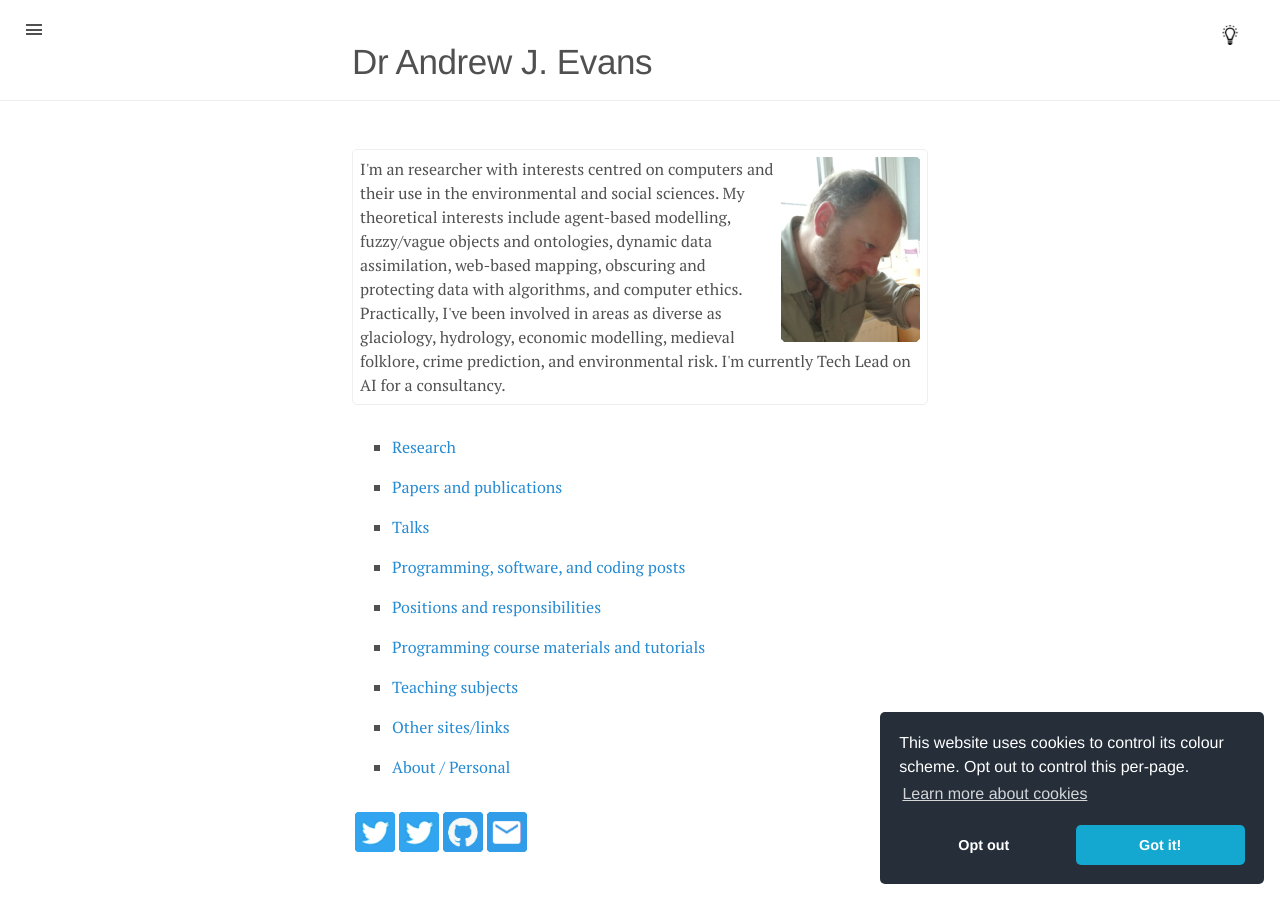
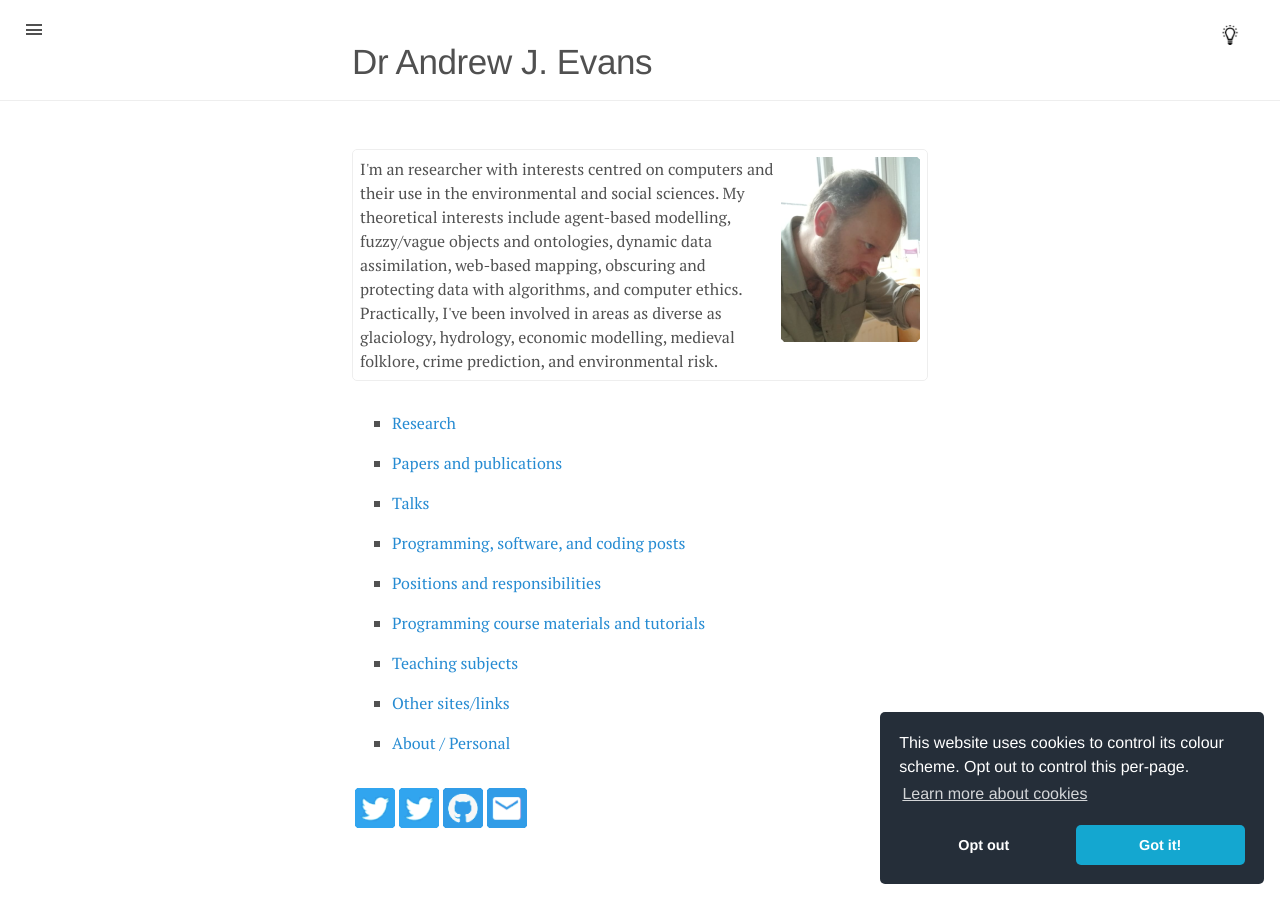
Before and after one commit to AJEvans/ajevans.github.io, a Jekyll site: the page built from index.html, in a window 1280 px wide. Built offline with Jekyll 4.4.1, drawn with Linux system fonts in a browser that asks for light colours.

Commit message:
Update index.html

```diff
--- a/index.html
+++ b/index.html
@@ -10,8 +10,7 @@ layout: mainNodePage
 I'm an researcher with interests centred on computers and their use in the environmental and social sciences. My theoretical interests include
 agent-based modelling, fuzzy/vague objects and ontologies, dynamic data assimilation, web-based mapping, obscuring and protecting data with algorithms, and computer ethics.
 Practically, I've been involved in
-areas as diverse as glaciology, hydrology, economic modelling, medieval folklore, crime prediction, and environmental risk. I'm currently Tech Lead on AI for
-a consultancy.
+areas as diverse as glaciology, hydrology, economic modelling, medieval folklore, crime prediction, and environmental risk.
 </P>
   <UL>
 	<LI style="list-style-type: square;"><A href="research/index.html">Research</A></LI>
@@ -25,13 +24,13 @@ a consultancy.
 	<LI style="list-style-type: square;"><A href="personal/index.html">About / Personal</A></LI>
   </UL>
 
+
   <TABLE style="width:80px; margin-top:30px;">
   <TR>
   <TD style="border-width:0px;">	<A href="https://twitter.com/geocompnews" style="border-width:0px;">	<IMG src="images/twitter.gif" title="Twitter: GeoComp News" alt="Twitter: GeoComp News" width="40px" height="40px"></IMG>	</A></TD>
   <TD style="border-width:0px;">	<A href="https://twitter.com/_AJEvans_" style="border-width:0px;">	<IMG src="images/twitter.gif" title="Twitter: Personal (rarely used!)" alt="Twitter: Personal (rarely used!)" width="40px" height="40px"></IMG>	</A></TD>
   <TD style="border-width:0px;">	<A href="https://github.com/AJEvans" style="border-width:0px;">		<IMG src="images/github.gif" alt="GitHub" width="40px" height="40px"></IMG>	</A></TD>
   <TD style="border-width:0px;">
-
 
 
 <span id="email1"></span>
```
